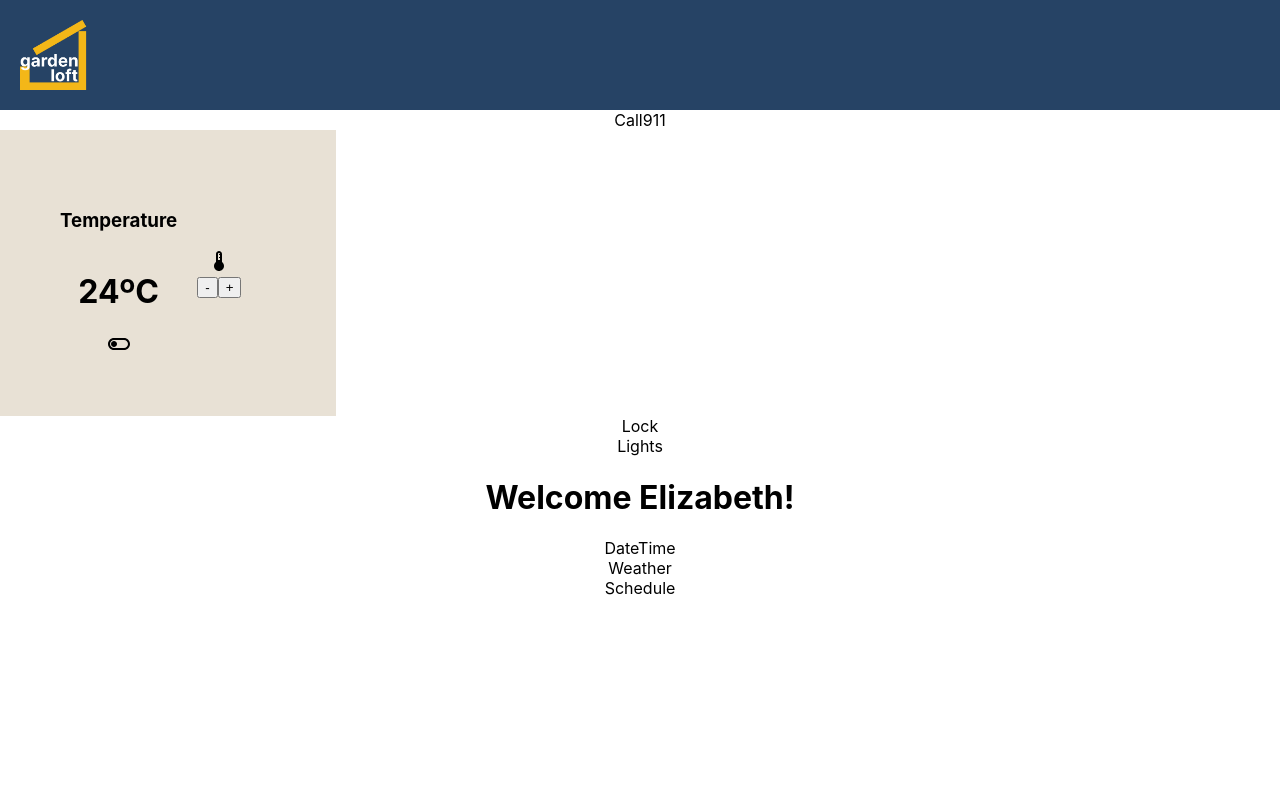
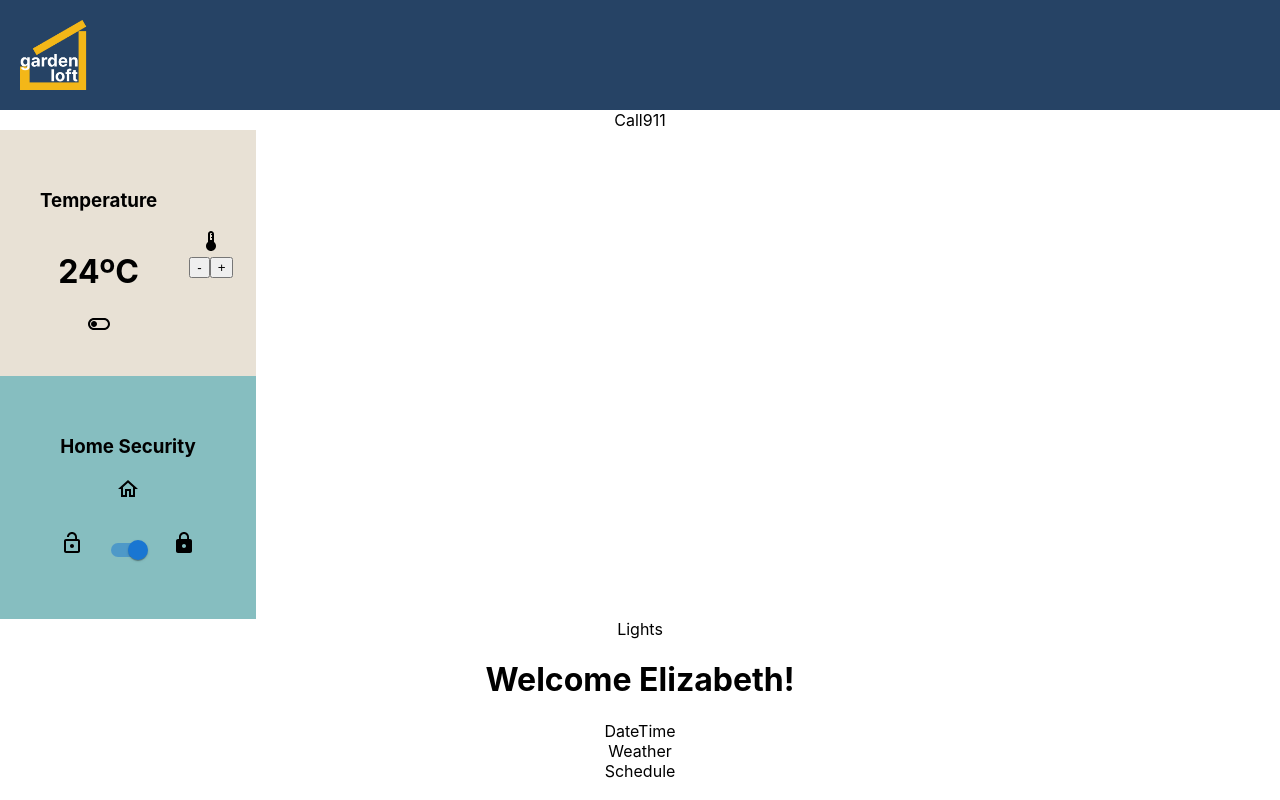
Before and after one commit to sallydough/garden-loft-app, a React (Create React App) app: page / in a window 1280 px wide. Built offline with nearby package versions, Linux system fonts and the light colour scheme.

Commit message:
created home security

```diff
--- a/src/components/Lock/Lock.js
+++ b/src/components/Lock/Lock.js
@@ -1,9 +1,34 @@
-import React from 'react'
+import React from "react";
+import "./lock.css";
+import HomeOutlinedIcon from "@mui/icons-material/HomeOutlined";
+import LockOpenIcon from "@mui/icons-material/LockOpen";
+import LockIcon from "@mui/icons-material/Lock";
+import { styled } from "@mui/material";
+import Switch from '@mui/material/Switch';
+
+// const CustomSwitch = styled(Switch)({
+//   width: 80,
+// });
+
+const label = { inputProps: { 'aria-label': 'Switch demo' } };
 
 const Lock = () => {
   return (
-    <div>Lock</div>
-  )
-}
+    <div className="lock-container">
 
-export default Lock
+      <div className="home-icon-container">
+        <h3>Home Security</h3>
+        <HomeOutlinedIcon />
+      </div>
+
+      <div className="lock-slider">
+        <LockOpenIcon className="lock" />
+        <Switch {...label} defaultChecked />
+        <LockIcon className="lock" />
+      </div>
+
+    </div>
+  );
+};
+
+export default Lock;
--- a/src/components/Lock/lock.css
+++ b/src/components/Lock/lock.css
@@ -0,0 +1,28 @@
+.lock-container{
+  display: flex;
+  flex-direction: column;
+  align-content: center;
+  align-items: center;
+  width: 16rem;
+  background-color: rgb(134, 190, 192);
+  padding-top: 40px;
+  padding-bottom: 50px;;
+}
+
+.home-icon-container {
+  display: flex;
+  flex-direction: column;
+  align-items: center;
+}
+
+.lock-slider {
+  display: flex;
+  flex-direction: row;
+  align-content:center;
+  padding-top: 30px;
+}
+
+.lock {
+  padding-left: 15px;
+  padding-right: 15px;
+}
--- a/src/components/TempControl/TempControl.js
+++ b/src/components/TempControl/TempControl.js
@@ -4,14 +4,6 @@ import ToggleOffOutlinedIcon from "@mui/icons-material/ToggleOffOutlined";
 import ToggleOnOutlinedIcon from "@mui/icons-material/ToggleOnOutlined";
 import DeviceThermostatIcon from '@mui/icons-material/DeviceThermostat';
 
-const styles = {
-
-  largeIcon: {
-    width: 80,
-    height: 60,
-  },
-
-};
 
 const TempControl = () => {
   return (
--- a/src/components/TempControl/tempControl.css
+++ b/src/components/TempControl/tempControl.css
@@ -2,16 +2,17 @@
   display: flex;
   flex-direction: row;
   align-items: center;
+  object-fit:scale-down;
   background-color: rgb(232, 225, 213);
-padding: 40px;
-  width: 20%;
+  gap: 2rem;
+ padding: 40px;
+  width: 11rem;
 }
 
 .temp-control {
   display: flex;
   flex-direction: column;
   align-items: center;
-  padding: 20px;
 }
 
 .img-setting-container {
```
